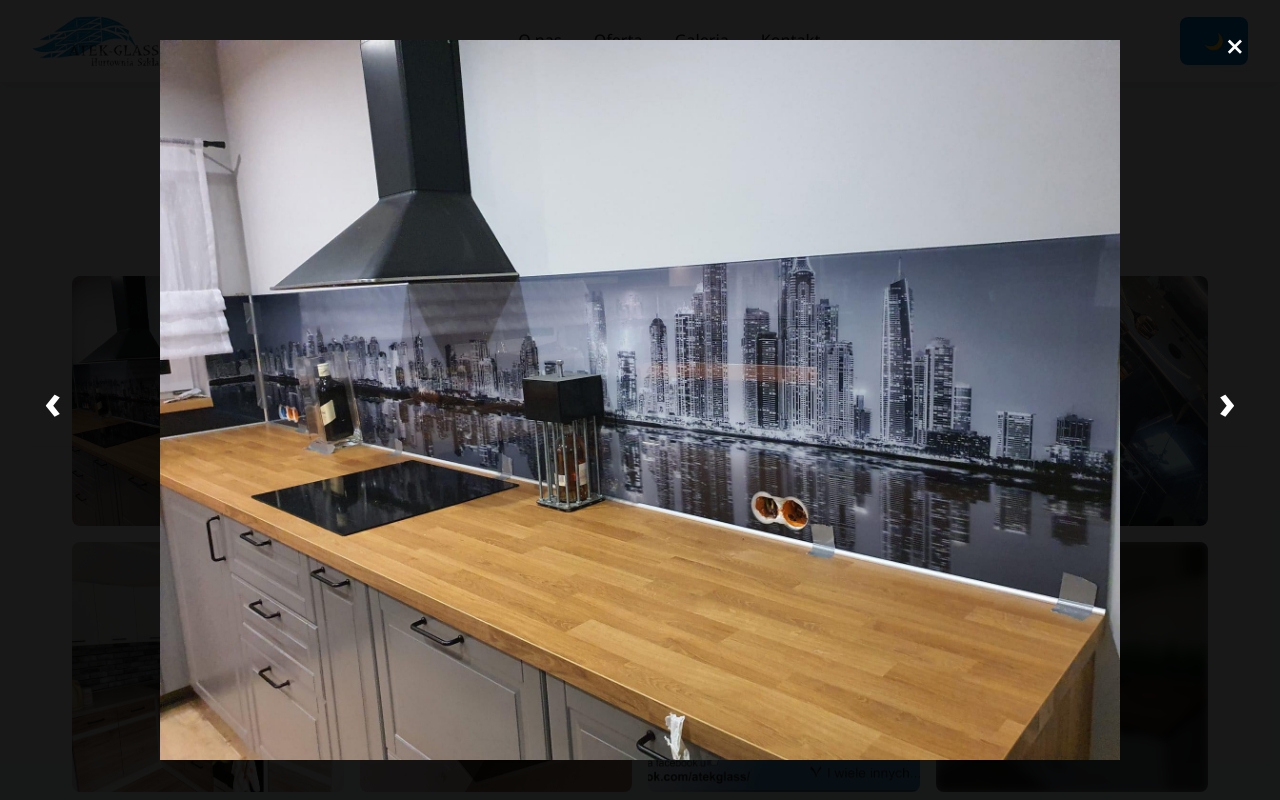
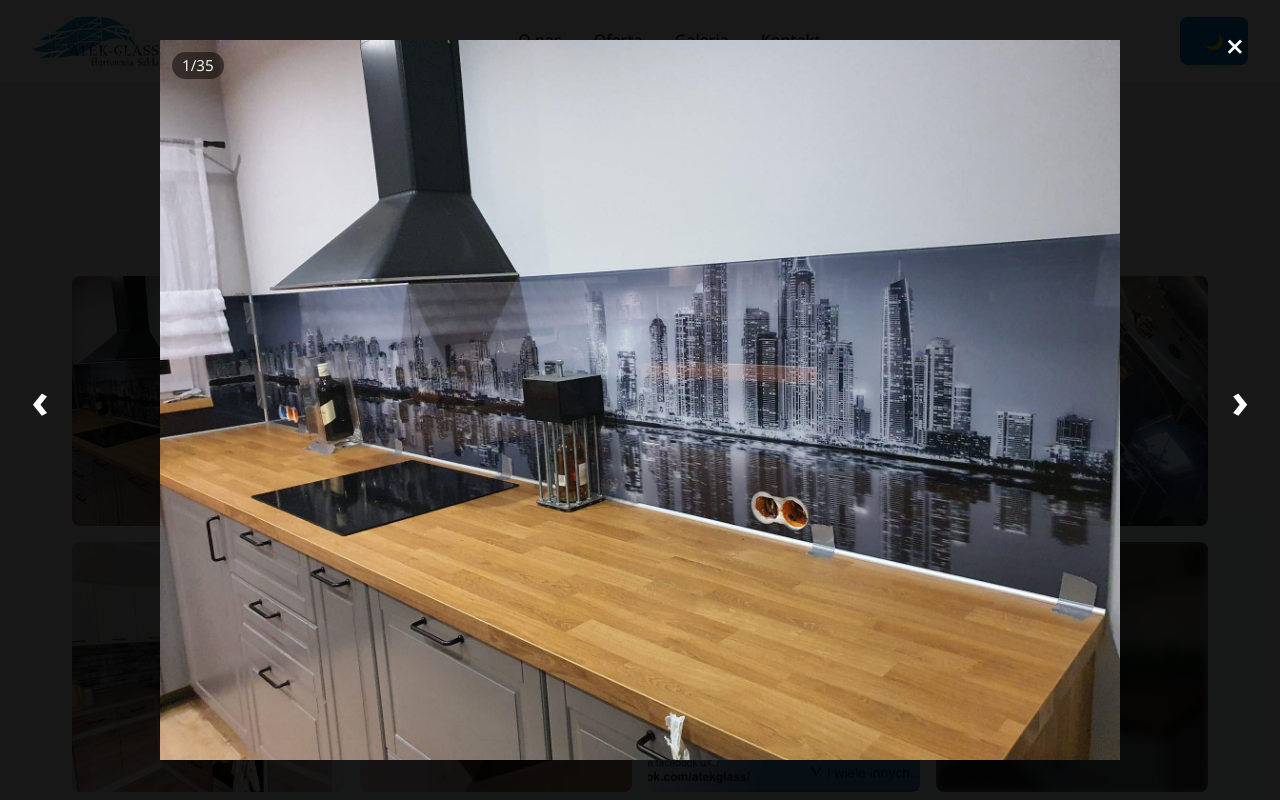
Before and after one commit to kamzurek/AtekGlassPL, a React (Vite) app: page / in a window 1280 px wide. Both pictures are taken after a click on the button 208 px from the left and 2575 px from the top of the page. Shown: the part 2175-2975 px from the top of the page. Built offline with nearby package versions, Linux system fonts and the light colour scheme.

Commit message:
Added some improvements in gallery like counter, and swiping

```diff
--- a/src/App.css
+++ b/src/App.css
@@ -73,7 +73,7 @@
     display: flex;
     align-items: center;
     justify-content: center;
-    color: white;
+    color: #fff;
     text-align: center;
     padding: 0 1rem;
     background:
@@ -197,10 +197,10 @@ body.dark-mode .card { box-shadow: var(--shadow-md); }
     color: #fff;
     opacity: 0;
     transition: var(--transition);
-    pointer-events: none;                 /* nie blokuje kliknięcia */
+    pointer-events: none;
     font-weight: 700;
     text-shadow: 0 1px 2px rgba(0,0,0,.35);
-    font-size: clamp(1.75rem, 8vw, 3rem); /* czytelne na mobile */
+    font-size: clamp(1.75rem, 8vw, 3rem);
 }
 
 .gallery-item:hover .overlay,
@@ -219,9 +219,36 @@ body.dark-mode .card { box-shadow: var(--shadow-md); }
     z-index: 2000;
 }
 
-.lightbox img {
-    max-width: 90%;
-    max-height: 90%;
+.lightbox-image-wrap {
+    position: relative;
+    display: inline-block; /* wrapper dopasowuje się do obrazka */
+    max-width: 90vw;
+    max-height: 90vh;
+}
+
+.lightbox img,
+.lightbox-image-wrap img {
+    display: block;
+    max-width: 90vw;
+    max-height: 90vh;
+    width: auto;
+    height: auto;
+    object-fit: contain; /* całe zdjęcie bez rozciągania */
+}
+
+.lightbox-counter {
+    position: absolute;
+    top: 12px;
+    left: 12px; /* zmień na right:12px, jeśli wolisz prawy róg */
+    padding: 6px 10px;
+    border-radius: 999px;
+    font-size: 0.95rem;
+    line-height: 1;
+    color: #fff;
+    background: rgba(0, 0, 0, 0.5);
+    backdrop-filter: saturate(120%) blur(2px);
+    pointer-events: none;
+    user-select: none;
 }
 
 .nav {
@@ -230,7 +257,7 @@ body.dark-mode .card { box-shadow: var(--shadow-md); }
     background: none;
     border: none;
     font-size: 3rem;
-    color: white;
+    color: #fff;
     cursor: pointer;
     transform: translateY(-50%);
 }
@@ -244,7 +271,7 @@ body.dark-mode .card { box-shadow: var(--shadow-md); }
     right: 20px;
     font-size: 2rem;
     background: none;
-    color: white;
+    color: #fff;
     width: 50px;
     height: 50px;
     display: flex;
@@ -325,20 +352,19 @@ body.dark-mode .card { box-shadow: var(--shadow-md); }
 /* ===== STOPKA ===== */
 .footer {
     background: var(--main-color);
-    color: white;
+    color: #fff;
     text-align: center;
     padding: 2rem;
     font-weight: 500;
     transition: background-color 0.3s ease;
 }
-
 body.dark-mode .footer { background: var(--accent-color); }
 
 /* ===== PRZYCISKI ===== */
 button,
 a.button {
     background-color: var(--accent-color);
-    color: white;
+    color: #fff;
     padding: 0.8rem 1.5rem;
     border: none;
     border-radius: 8px;
@@ -410,7 +436,7 @@ a.button:hover {
     box-shadow: var(--shadow-md);
     padding: 0;
     background: var(--accent-color);
-    color: white;
+    color: #fff;
     border: none;
     cursor: pointer;
     transition: var(--transition);
@@ -436,7 +462,7 @@ a.button:hover {
     justify-content: center;
 }
 
-/* ===== FACEBOOK bubble (ikonka jako klikalne kółko) ===== */
+/* ===== FACEBOOK bubble ===== */
 /* Używaj <a class="icon-circle fb-circle">...</a> */
 .icon-circle.fb-circle {
     text-decoration: none;
@@ -448,7 +474,54 @@ a.button:hover {
     background: var(--hover-color);
     transform: translateY(-1px);
 }
-.icon-circle.fb-circle svg { color: inherit; } /* na wszelki wypadek */
+.icon-circle.fb-circle svg { color: inherit; }
+
+/* === Oferta: siatka z fade w stanie zwiniętym + przycisk === */
+.offer-grid { position: relative; }
+.offer-grid--collapsed { /* sterowane logiką (slice) – tylko fade */ }
+.offer-grid--collapsed::after {
+    content: "";
+    position: absolute;
+    left: 0; right: 0; bottom: -1px;
+    height: 72px;
+    pointer-events: none;
+    background: linear-gradient(to bottom, rgba(0,0,0,0) 0%, var(--bg-color) 90%);
+}
+.offer-toggle-wrap {
+    display: flex;
+    justify-content: center;
+    margin-top: 1rem;
+}
+.offer-toggle { min-width: 180px; }
+
+/* === DARK MODE (ikonki, przyciski) === */
+body.dark-mode .icon-circle {
+    background: color-mix(in srgb, var(--accent-color) 70%, #000 30%);
+    box-shadow: inset 0 0 0 1px rgba(255,255,255,.06);
+}
+body.dark-mode .icon-circle.fb-circle:hover,
+body.dark-mode .icon-circle.fb-circle:focus {
+    background: color-mix(in srgb, var(--hover-color) 70%, #000 30%);
+}
+body.dark-mode button,
+body.dark-mode a.button,
+body.dark-mode .scroll-to-top button,
+body.dark-mode .icon-circle {
+    background: #2a6bb8; /* fallback */
+    background: color-mix(in srgb, var(--accent-color) 70%, #000 30%);
+    box-shadow: inset 0 0 0 1px rgba(255,255,255,.06);
+    color: #fff;
+}
+body.dark-mode button:hover,
+body.dark-mode a.button:hover,
+body.dark-mode .scroll-to-top button:hover,
+body.dark-mode .icon-circle:hover,
+body.dark-mode .icon-circle:focus {
+    background: #255fa3; /* fallback */
+    background: color-mix(in srgb, var(--hover-color) 70%, #000 30%);
+    box-shadow: var(--shadow-md);
+}
+body.dark-mode .icon-circle svg { color: inherit; }
 
 /* ===== MEDIA QUERIES ===== */
 @media (max-width: 768px) {
@@ -470,77 +543,61 @@ a.button:hover {
     }
 
     .nav-links.open { transform: translateY(0); }
+
     .hero h1 { font-size: 2rem; }
     section { padding: var(--mobile-section-padding); }
+
+    /* Lightbox – ciaśniejsze limity na mobile */
+    .lightbox img,
+    .lightbox-image-wrap { max-width: 96vw; max-height: 82vh; }
+    .lightbox-image-wrap img { max-width: 96vw; max-height: 82vh; }
 }
 
-/* === Dark mode: przytłumione kółka ikon w sekcji Kontakt === */
-body.dark-mode .icon-circle {
-    /* ciemniejsza wersja accentu, żeby nie „świeciła” */
-    background: color-mix(in srgb, var(--accent-color) 70%, #000 30%);
-    box-shadow: inset 0 0 0 1px rgba(255,255,255,.06); /* delikatny kontrast */
+/* ==== FIX: strzałki lightbox na urządzeniach mobilnych (safe area + z-index) ==== */
+
+/* 1) Podnieś strzałki nad obraz: */
+.lightbox .nav { z-index: 2100; -webkit-tap-highlight-color: transparent; }
+
+/* 2) Powiększ klikalny obszar strzałek (bez zmiany wyglądu): */
+.lightbox .nav {
+    width: 56px;
+    height: 56px;
+    display: flex;
+    align-items: center;
+    justify-content: center;
+    line-height: 1;
 }
 
-/* hover w dark mode też mniej jaskrawy */
-body.dark-mode .icon-circle.fb-circle:hover,
-body.dark-mode .icon-circle.fb-circle:focus {
-    background: color-mix(in srgb, var(--hover-color) 70%, #000 30%);
+/* 3) Szanuj bezpieczne strefy (notch) – iOS/nowe przeglądarki: */
+@supports (padding: max(0px)) {
+    .lightbox {
+        box-sizing: border-box;
+        padding-left: max(0px, env(safe-area-inset-left));
+        padding-right: max(0px, env(safe-area-inset-right));
+    }
+    .lightbox .nav.left  { left: calc(env(safe-area-inset-left) + 12px); }
+    .lightbox .nav.right { right: calc(env(safe-area-inset-right) + 12px); }
 }
 
-/* === DARK MODE: przytłum wszystkie przyciski i bąbelki === */
-body.dark-mode button,
-body.dark-mode a.button,
-body.dark-mode .scroll-to-top button,
-body.dark-mode .icon-circle {
-    /* Fallback dla przeglądarek bez color-mix: stały, ciemniejszy odcień */
-    background: #2a6bb8;
-    /* Docelowo: mieszanka accent z czernią, mniej „świeci” */
-    background: color-mix(in srgb, var(--accent-color) 70%, #000 30%);
-    box-shadow: inset 0 0 0 1px rgba(255,255,255,.06);
-    color: #fff;
+/* 4) Drobny tuning na wąskich ekranach: zmniejsz rozmiar glifu, ale zostaw duży hitbox */
+@media (max-width: 768px) {
+    .lightbox .nav { font-size: 2.5rem; } /* wcześniej 3rem */
 }
 
-body.dark-mode button:hover,
-body.dark-mode a.button:hover,
-body.dark-mode .scroll-to-top button:hover,
-body.dark-mode .icon-circle:hover,
-body.dark-mode .icon-circle:focus {
-    /* Fallback */
-    background: #255fa3;
-    /* Docelowo */
-    background: color-mix(in srgb, var(--hover-color) 70%, #000 30%);
-    box-shadow: var(--shadow-md);
+/* === SWIPE/ANIMACJE dla lightboxa === */
+.lightbox { touch-action: pan-y; } /* pion przewijany, poziom dla nas */
+.lightbox-image-wrap {
+    /* już masz max-width/height w poprzednim CSS */
+    will-change: transform, opacity;
+    cursor: grab;
 }
+.lightbox-image-wrap.is-dragging { cursor: grabbing; }
+.lightbox-image-wrap.is-animating { transition: transform 240ms ease, opacity 240ms ease; }
 
-/* Utrzymaj białą ikonę wewnątrz bąbelka, gdyby coś nadpisywało */
-body.dark-mode .icon-circle svg { color: inherit; }
-
-/* === Oferta: siatka z fade w stanie zwiniętym + przycisk === */
-.offer-grid {
-    position: relative;
+/* Upewnij się, że na mobile gest nie jest ucinany (safe area) */
+@supports (padding: max(0px)) {
+    .lightbox {
+        padding-left: max(0px, env(safe-area-inset-left));
+        padding-right: max(0px, env(safe-area-inset-right));
+    }
 }
-
-.offer-grid--collapsed {
-    /* nic nie obcinamy wysokością – pokazujemy 9 przez .slice() w kodzie,
-       a tutaj tylko kosmetyczny fade na dole siatki */
-}
-
-.offer-grid--collapsed::after {
-    content: "";
-    position: absolute;
-    left: 0; right: 0; bottom: -1px;
-    height: 72px;
-    pointer-events: none;
-    /* delikatne wygaszenie do koloru tła sekcji */
-    background: linear-gradient(to bottom, rgba(0,0,0,0) 0%, var(--bg-color) 90%);
-}
-
-.offer-toggle-wrap {
-    display: flex;
-    justify-content: center;
-    margin-top: 1rem;
-}
-
-.offer-toggle {
-    min-width: 180px;
-}
--- a/src/components/Gallery.jsx
+++ b/src/components/Gallery.jsx
@@ -1,4 +1,5 @@
-import React, { useState, useEffect } from 'react';
+// gallery.jsx
+import React, { useState, useEffect, useRef } from 'react';
 import AOS from 'aos';
 import '/src/App.css';
 import 'aos/dist/aos.css';
@@ -6,7 +7,7 @@ import 'aos/dist/aos.css';
 export default function Gallery() {
     const [selectedIndex, setSelectedIndex] = useState(null);
 
-    // Wszystkie obrazy (dodawaj kolejne wpisy do tej tablicy)
+    // Wszystkie obrazy
     const allImages = [
         { src: '/aneks.jpg',       alt: 'Szkło 1' },
         { src: '/galeria1.jpg',    alt: 'Szkło 2' },
@@ -23,18 +24,16 @@ export default function Gallery() {
         })),
     ];
 
-
     const previewCount = 7; // ile pokazać „na liście”
     const total = allImages.length;
     const remainingCount = Math.max(total - previewCount, 0);
     const previewImages = allImages.slice(0, previewCount);
 
-    // kafelek „+N” dokładamy tylko, jeśli są jeszcze zdjęcia
-    const displayItems = remainingCount > 0
+    const displayItems =
+        remainingCount > 0
             ? [...previewImages, { isMore: true, count: remainingCount }]
             : [...previewImages];
 
-    // miniatura dla kafelka „+N” – pierwsze ukryte zdjęcie (fallback: ostatnie z podglądu)
     const moreThumbSrc =
         total > previewCount
             ? allImages[previewCount].src
@@ -44,20 +43,104 @@ export default function Gallery() {
         AOS.init({ duration: 800, once: true });
     }, []);
 
+    // Nawigacja klawiaturą w lightboxie
+    useEffect(() => {
+        if (selectedIndex === null) return;
+        const onKey = (e) => {
+            if (e.key === 'Escape') setSelectedIndex(null);
+            if (e.key === 'ArrowLeft') setSelectedIndex((i) => (i - 1 + total) % total);
+            if (e.key === 'ArrowRight') setSelectedIndex((i) => (i + 1) % total);
+        };
+        window.addEventListener('keydown', onKey);
+        return () => window.removeEventListener('keydown', onKey);
+    }, [selectedIndex, total]);
+
     const openFrom = (idx) => setSelectedIndex(idx);
 
     const handleItemClick = (item, idx) => {
-        if (item.isMore) openFrom(previewCount);  // otwórz od 1. ukrytego
+        if (item.isMore) openFrom(previewCount);
         else openFrom(idx);
     };
 
-    const prevImage = (e) => {
+    // Proste funkcje zmiany slajdu (bez eventów), używane też przez „swipe”
+    const goPrev = () => setSelectedIndex((i) => (i - 1 + total) % total);
+    const goNext = () => setSelectedIndex((i) => (i + 1) % total);
+
+    // Klik na strzałkach (zatrzymujemy propagację, by nie zamykać lightboxa)
+    const prevImage = (e) => { e.stopPropagation(); goPrev(); };
+    const nextImage = (e) => { e.stopPropagation(); goNext(); };
+
+    // --- SWIPE: logika przeciągania palcem/myszą (Pointer Events) ---
+    const startXRef = useRef(0);
+    const [dragX, setDragX] = useState(0);         // aktualne przesunięcie (px)
+    const [dragging, setDragging] = useState(false);
+    const [animating, setAnimating] = useState(false);
+
+    const thresholdPx = Math.min(Math.floor(window.innerWidth * 0.18), 120); // próg akceptacji gestu
+
+    const onPointerDown = (e) => {
         e.stopPropagation();
-        setSelectedIndex((i) => (i - 1 + total) % total);
+        // blokujemy domyślne „przeciąganie obrazka”
+        e.preventDefault();
+        try { e.currentTarget.setPointerCapture(e.pointerId); } catch {}
+        startXRef.current = e.clientX;
+        setDragging(true);
+        setAnimating(false);
     };
-    const nextImage = (e) => {
+
+    const onPointerMove = (e) => {
+        if (!dragging) return;
+        const delta = e.clientX - startXRef.current;
+        setDragX(delta);
+    };
+
+    const animateTo = (x, cb, duration = 240) => {
+        setAnimating(true);
+        setDragX(x);
+        window.setTimeout(() => {
+            if (cb) cb();
+        }, duration);
+    };
+
+    const onPointerUp = (e) => {
+        if (!dragging) return;
         e.stopPropagation();
-        setSelectedIndex((i) => (i + 1) % total);
+        try { e.currentTarget.releasePointerCapture(e.pointerId); } catch {}
+        const dx = dragX;
+        setDragging(false);
+
+        // próg akceptacji gestu
+        if (Math.abs(dx) < thresholdPx) {
+            setAnimating(true);
+            setDragX(0);
+            return window.setTimeout(() => setAnimating(false), 240);
+        }
+
+        // kierunek gestu: lewo = next, prawo = prev
+        const dir = dx < 0 ? 'left' : 'right';
+        const outX = dir === 'left' ? -window.innerWidth : window.innerWidth;
+
+        // 1) Wyjedź obecnym slajdem w stronę gestu
+        setAnimating(true);
+        setDragX(outX);
+
+        window.setTimeout(() => {
+            // 2) Zmień slajd
+            if (dir === 'left') goNext(); else goPrev();
+
+            // 3) TELEPORT nowego slajdu poza ekran po PRZECIWNEJ stronie BEZ animacji
+            // (dla swipe w LEWO wjeżdżamy z PRAWEJ -> +window.innerWidth)
+            setAnimating(false);
+            setDragX(dir === 'left' ? window.innerWidth : -window.innerWidth);
+
+            // 4) W następnym frame włącz animację i jedź do środka
+            requestAnimationFrame(() => {
+                setAnimating(true);
+                setDragX(0);
+                // po dojechaniu wyłącz czysto pomocniczo "is-animating"
+                window.setTimeout(() => setAnimating(false), 240);
+            });
+        }, 180); // czas wyjazdu starego slajdu (dopasuj do CSS)
     };
 
     return (
@@ -86,6 +169,7 @@ export default function Gallery() {
                                 src={src}
                                 alt={isMore ? `Pozostałe zdjęcia (${countText})` : item.alt}
                                 className={isMore ? 'blurred' : ''}
+                                draggable={false}
                             />
                             <div className={`overlay ${isMore ? 'overlay--visible' : ''}`}>
                                 {countText}
@@ -98,10 +182,30 @@ export default function Gallery() {
             {selectedIndex !== null && (
                 <div className="lightbox" onClick={() => setSelectedIndex(null)}>
                     <button className="nav left" onClick={prevImage} aria-label="Poprzednie zdjęcie">‹</button>
+
+                    {/* wrap: trzyma obraz i licznik; przesuwamy cały wrap */}
+                    <div
+                        className={`lightbox-image-wrap ${animating ? 'is-animating' : ''} ${dragging ? 'is-dragging' : ''}`}
+                        onClick={(e) => e.stopPropagation()}
+                        onPointerDown={onPointerDown}
+                        onPointerMove={onPointerMove}
+                        onPointerUp={onPointerUp}
+                        onPointerCancel={onPointerUp}
+                        style={{
+                            transform: `translateX(${dragX}px)`,
+                            opacity: dragging ? Math.max(0.75, 1 - Math.min(Math.abs(dragX) / 900, 0.25)) : 1,
+                        }}
+                    >
                         <img
                             src={allImages[selectedIndex].src}
                             alt={allImages[selectedIndex].alt}
+                            draggable={false}
                         />
+                        <div className="lightbox-counter" aria-live="polite">
+                            {selectedIndex + 1}/{total}
+                        </div>
+                    </div>
+
                     <button className="nav right" onClick={nextImage} aria-label="Następne zdjęcie">›</button>
                     <button className="close-btn" onClick={() => setSelectedIndex(null)} aria-label="Zamknij">×</button>
                 </div>
```
Lines whose indentation alone changed are shown as unchanged.
